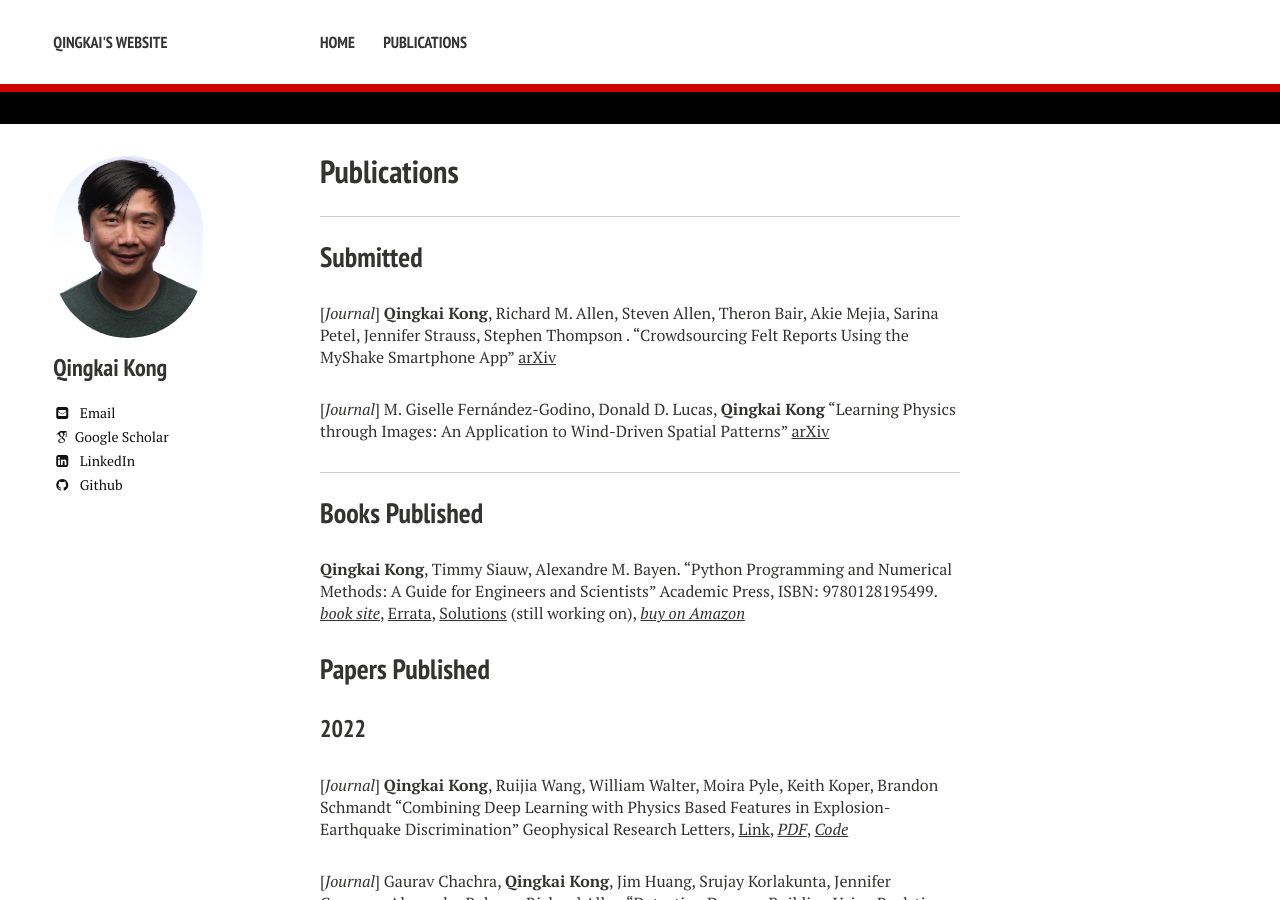
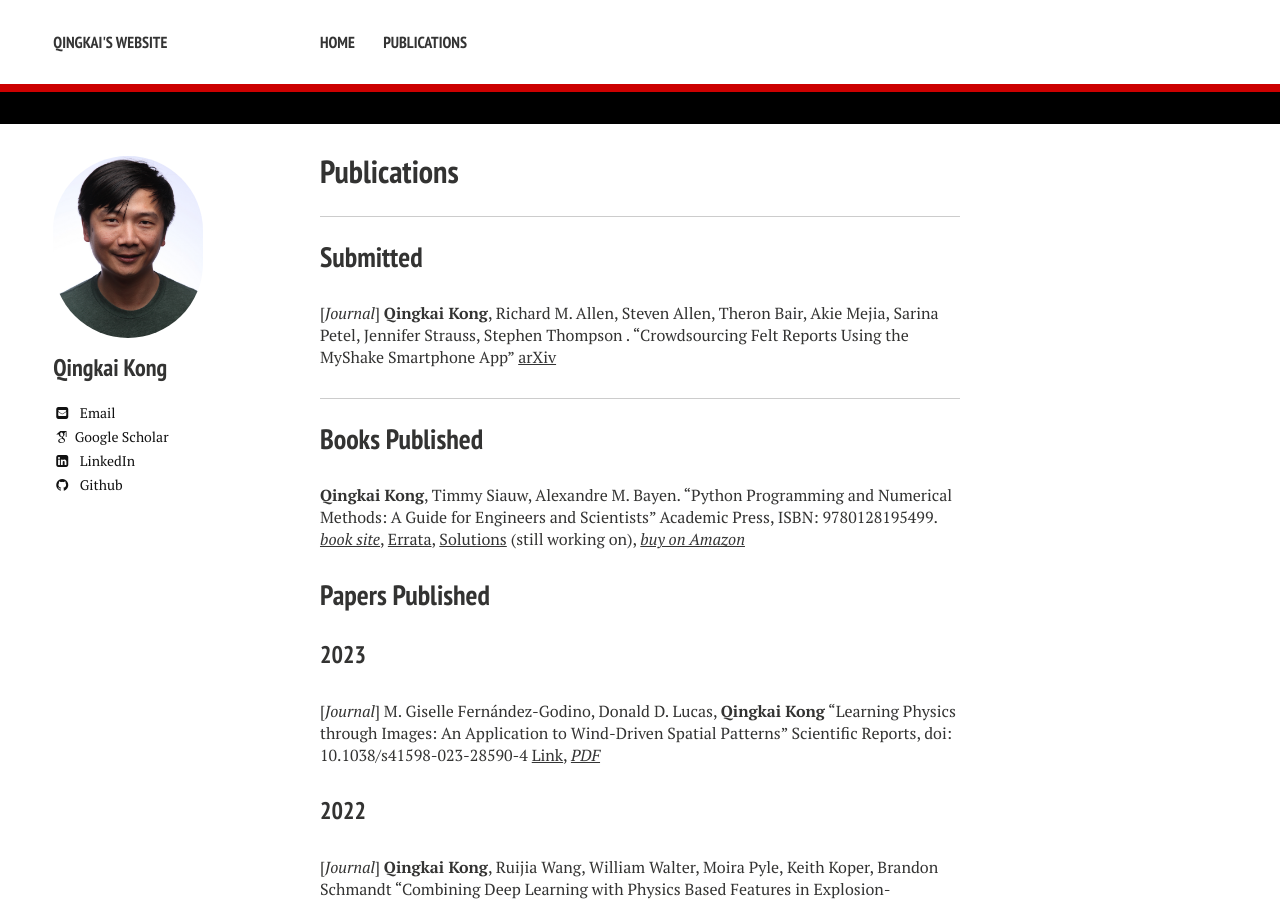
Before and after one commit to qingkaikong/qingkaikong, a Jekyll site: the page built from publications.md, in a window 1280 px wide and 900 px high. Built offline with Jekyll 4.4.1, drawn with Linux system fonts in a browser that asks for light colours; nearby versions of some CDN libraries; some web fonts are replaced.

Commit message:
update one paper

```diff
--- a/publications.md
+++ b/publications.md
@@ -18,7 +18,6 @@ excerpt: "My publications"
 
 [*Journal*] **Qingkai Kong**, Richard M. Allen, Steven Allen, Theron Bair, Akie Mejia, Sarina Petel, Jennifer Strauss, Stephen Thompson . "Crowdsourcing Felt Reports Using the MyShake Smartphone App" [arXiv](https://arxiv.org/abs/2204.12675)
 
-[*Journal*] M. Giselle Fernández-Godino, Donald D. Lucas, **Qingkai Kong** "Learning Physics through Images: An Application to Wind-Driven Spatial Patterns" [arXiv](https://arxiv.org/abs/2202.01762)
 
 ---
 
@@ -27,6 +26,10 @@ excerpt: "My publications"
 **Qingkai Kong**, Timmy Siauw, Alexandre M. Bayen. "Python Programming and Numerical Methods: A Guide for Engineers and Scientists" Academic Press, ISBN: 9780128195499. [*book site*](https://pythonnumericalmethods.berkeley.edu/notebooks/Index.html), [Errata](https://docs.google.com/spreadsheets/d/1ngYw863fKHCjWCtvHUN3iJB1CqpfUgkfn_N2afgtZLs/edit?usp=sharing), [Solutions](https://github.com/qingkaikong/PythonNumericalMethod_Solutions) (still working on), [*buy on Amazon*](https://www.amazon.com/Python-Programming-Numerical-Methods-Scientists/dp/0128195495/)
 
 ## Papers Published
+
+### 2023
+
+[*Journal*] M. Giselle Fernández-Godino, Donald D. Lucas, **Qingkai Kong** "Learning Physics through Images: An Application to Wind-Driven Spatial Patterns" Scientific Reports, doi: 10.1038/s41598-023-28590-4 [Link](https://www.nature.com/articles/s41598-023-28590-4), [*PDF*](https://www.nature.com/articles/s41598-023-28590-4.pdf)
 
 ### 2022
 
```
